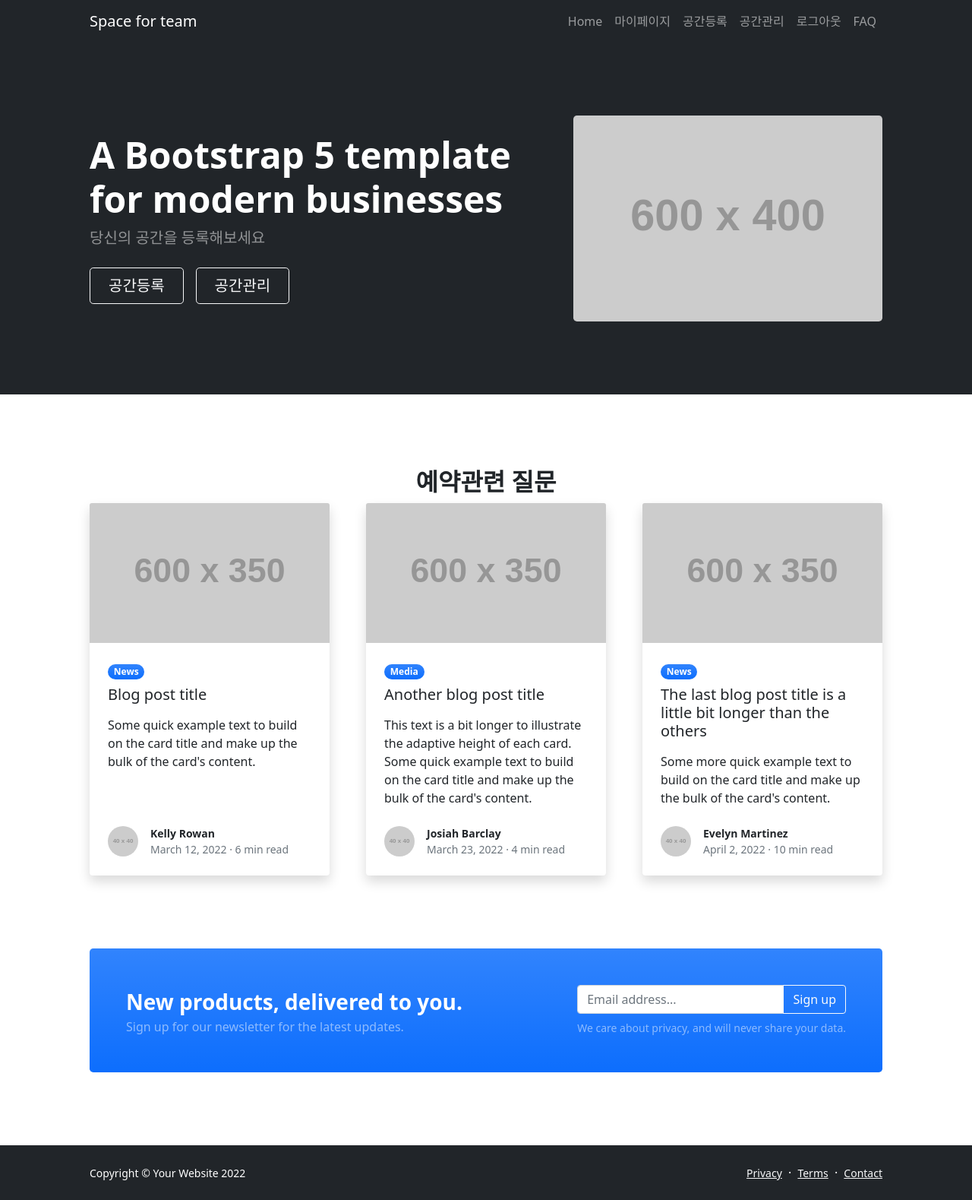
After one commit to RayMuan/Space_For_Team, a Java web app: page /host_index.jsp in a window 1280 px wide. The commit adds this page. Shown: the whole page at 76% size. Run offline with Tomcat 11, a stand-in JSP engine, Linux system fonts and the light colour scheme; some libraries are stand-ins or nearby versions.

Commit message:
booking,index

```diff
--- a/SpaceForTeam/src/main/webapp/booking/content.jsp
+++ b/SpaceForTeam/src/main/webapp/booking/content.jsp
@@ -1,7 +1,4 @@
-<<<<<<< HEAD
 
-=======
->>>>>>> branch 'master' of https://github.com/RayMuan/Space_For_Team.git
 <%@page import="com.space4team.user.db.UserDTO"%>
 <%@page import="com.space4team.booking.db.BookingDTO"%>
 <%@ page language="java" contentType="text/html; charset=UTF-8"
--- /dev/null
+++ b/SpaceForTeam/src/main/webapp/host_index.jsp
@@ -0,0 +1,170 @@
+<%@ page language="java" contentType="text/html; charset=UTF-8"
+    pageEncoding="UTF-8"%>
+<!DOCTYPE html>
+<html lang="en">
+    <head>
+        <meta charset="utf-8" />
+        <meta name="viewport" content="width=device-width, initial-scale=1, shrink-to-fit=no" />
+        <meta name="description" content="" />
+        <meta name="author" content="" />
+        <title>Space for team</title>
+        <!-- Favicon-->
+        <link rel="icon" type="image/x-icon" href="assets/favicon.ico" />
+        <!-- Bootstrap icons-->
+        <link href="https://cdn.jsdelivr.net/npm/bootstrap-icons@1.5.0/font/bootstrap-icons.css" rel="stylesheet" />
+        <!-- Core theme CSS (includes Bootstrap)-->
+        <link href="css/styles.css" rel="stylesheet" />
+    </head>
+    <body class="d-flex flex-column h-100">
+        <main class="flex-shrink-0">
+            <!-- Navigation-->
+            <nav class="navbar navbar-expand-lg navbar-dark bg-dark">
+                <div class="container px-5">
+                    <a class="navbar-brand" href="index.jsp">Space for team</a>
+                    <button class="navbar-toggler" type="button" data-bs-toggle="collapse" data-bs-target="#navbarSupportedContent" aria-controls="navbarSupportedContent" aria-expanded="false" aria-label="Toggle navigation"><span class="navbar-toggler-icon"></span></button>
+                    <div class="collapse navbar-collapse" id="navbarSupportedContent">
+                        <ul class="navbar-nav ms-auto mb-2 mb-lg-0">
+                            <li class="nav-item"><a class="nav-link" href="h_index.jsp">Home</a></li>
+                            <li class="nav-item"><a class="nav-link" href="h_mypage.jsp">마이페이지</a></li>
+                            <li class="nav-item"><a class="nav-link" href="spacePlus.jsp">공간등록</a></li>
+                            <li class="nav-item"><a class="nav-link" href="spaceCheck=.jsp">공간관리</a></li>
+                            <li class="nav-item"><a class="nav-link" href="logout.jsp">로그아웃</a></li>
+                            <li class="nav-item"><a class="nav-link" href="faq.jsp">FAQ</a></li>
+                        </ul>
+                    </div>
+                </div>
+            </nav>
+            <!-- Header-->
+            <header class="bg-dark py-5">
+                <div class="container px-5">
+                    <div class="row gx-5 align-items-center justify-content-center">
+                        <div class="col-lg-8 col-xl-7 col-xxl-6">
+                            <div class="my-5 text-center text-xl-start">
+                                <h1 class="display-5 fw-bolder text-white mb-2">A Bootstrap 5 template for modern businesses</h1>
+                                <p class="lead fw-normal text-white-50 mb-4">당신의 공간을 등록해보세요</p>
+                                <div class="d-grid gap-3 d-sm-flex justify-content-sm-center justify-content-xl-start">
+                                    <a class="btn btn-outline-light btn-lg px-4" href="spacePlus.jsp">공간등록</a>
+                                    <a class="btn btn-outline-light btn-lg px-4" href="spaceCheck.jsp">공간관리</a>
+                                </div>
+                            </div>
+                        </div>
+                        <div class="col-xl-5 col-xxl-6 d-none d-xl-block text-center"><img class="img-fluid rounded-3 my-5" src="https://dummyimage.com/600x400/343a40/6c757d" alt="..." /></div>
+                    </div>
+                </div>
+            </header>
+            <!-- Blog preview section-->
+            <section class="py-5">
+                <div class="container px-5 my-5">
+                    <div class="row gx-5 justify-content-center">
+                        <div class="col-lg-8 col-xl-6">
+                            <div class="text-center">
+                                <h2 class="fw-bolder">예약관련 질문</h2>
+                            </div>
+                        </div>
+                    </div>
+                    <div class="row gx-5">
+                        <div class="col-lg-4 mb-5">
+                            <div class="card h-100 shadow border-0">
+                                <img class="card-img-top" src="https://dummyimage.com/600x350/ced4da/6c757d" alt="..." />
+                                <div class="card-body p-4">
+                                    <div class="badge bg-primary bg-gradient rounded-pill mb-2">News</div>
+                                    <a class="text-decoration-none link-dark stretched-link" href="#!"><h5 class="card-title mb-3">Blog post title</h5></a>
+                                    <p class="card-text mb-0">Some quick example text to build on the card title and make up the bulk of the card's content.</p>
+                                </div>
+                                <div class="card-footer p-4 pt-0 bg-transparent border-top-0">
+                                    <div class="d-flex align-items-end justify-content-between">
+                                        <div class="d-flex align-items-center">
+                                            <img class="rounded-circle me-3" src="https://dummyimage.com/40x40/ced4da/6c757d" alt="..." />
+                                            <div class="small">
+                                                <div class="fw-bold">Kelly Rowan</div>
+                                                <div class="text-muted">March 12, 2022 &middot; 6 min read</div>
+                                            </div>
+                                        </div>
+                                    </div>
+                                </div>
+                            </div>
+                        </div>
+                        <div class="col-lg-4 mb-5">
+                            <div class="card h-100 shadow border-0">
+                                <img class="card-img-top" src="https://dummyimage.com/600x350/adb5bd/495057" alt="..." />
+                                <div class="card-body p-4">
+                                    <div class="badge bg-primary bg-gradient rounded-pill mb-2">Media</div>
+                                    <a class="text-decoration-none link-dark stretched-link" href="#!"><h5 class="card-title mb-3">Another blog post title</h5></a>
+                                    <p class="card-text mb-0">This text is a bit longer to illustrate the adaptive height of each card. Some quick example text to build on the card title and make up the bulk of the card's content.</p>
+                                </div>
+                                <div class="card-footer p-4 pt-0 bg-transparent border-top-0">
+                                    <div class="d-flex align-items-end justify-content-between">
+                                        <div class="d-flex align-items-center">
+                                            <img class="rounded-circle me-3" src="https://dummyimage.com/40x40/ced4da/6c757d" alt="..." />
+                                            <div class="small">
+                                                <div class="fw-bold">Josiah Barclay</div>
+                                                <div class="text-muted">March 23, 2022 &middot; 4 min read</div>
+                                            </div>
+                                        </div>
+                                    </div>
+                                </div>
+                            </div>
+                        </div>
+                        <div class="col-lg-4 mb-5">
+                            <div class="card h-100 shadow border-0">
+                                <img class="card-img-top" src="https://dummyimage.com/600x350/6c757d/343a40" alt="..." />
+                                <div class="card-body p-4">
+                                    <div class="badge bg-primary bg-gradient rounded-pill mb-2">News</div>
+                                    <a class="text-decoration-none link-dark stretched-link" href="#!"><h5 class="card-title mb-3">The last blog post title is a little bit longer than the others</h5></a>
+                                    <p class="card-text mb-0">Some more quick example text to build on the card title and make up the bulk of the card's content.</p>
+                                </div>
+                                <div class="card-footer p-4 pt-0 bg-transparent border-top-0">
+                                    <div class="d-flex align-items-end justify-content-between">
+                                        <div class="d-flex align-items-center">
+                                            <img class="rounded-circle me-3" src="https://dummyimage.com/40x40/ced4da/6c757d" alt="..." />
+                                            <div class="small">
+                                                <div class="fw-bold">Evelyn Martinez</div>
+                                                <div class="text-muted">April 2, 2022 &middot; 10 min read</div>
+                                            </div>
+                                        </div>
+                                    </div>
+                                </div>
+                            </div>
+                        </div>
+                    </div>
+
+                    <!-- Call to action-->
+                    <aside class="bg-primary bg-gradient rounded-3 p-4 p-sm-5 mt-5">
+                        <div class="d-flex align-items-center justify-content-between flex-column flex-xl-row text-center text-xl-start">
+                            <div class="mb-4 mb-xl-0">
+                                <div class="fs-3 fw-bold text-white">New products, delivered to you.</div>
+                                <div class="text-white-50">Sign up for our newsletter for the latest updates.</div>
+                            </div>
+                            <div class="ms-xl-4">
+                                <div class="input-group mb-2">
+                                    <input class="form-control" type="text" placeholder="Email address..." aria-label="Email address..." aria-describedby="button-newsletter" />
+                                    <button class="btn btn-outline-light" id="button-newsletter" type="button">Sign up</button>
+                                </div>
+                                <div class="small text-white-50">We care about privacy, and will never share your data.</div>
+                            </div>
+                        </div>
+                    </aside>
+                </div>
+            </section>
+        </main>
+        <!-- Footer-->
+        <footer class="bg-dark py-4 mt-auto">
+            <div class="container px-5">
+                <div class="row align-items-center justify-content-between flex-column flex-sm-row">
+                    <div class="col-auto"><div class="small m-0 text-white">Copyright &copy; Your Website 2022</div></div>
+                    <div class="col-auto">
+                        <a class="link-light small" href="#!">Privacy</a>
+                        <span class="text-white mx-1">&middot;</span>
+                        <a class="link-light small" href="#!">Terms</a>
+                        <span class="text-white mx-1">&middot;</span>
+                        <a class="link-light small" href="#!">Contact</a>
+                    </div>
+                </div>
+            </div>
+        </footer>
+        <!-- Bootstrap core JS-->
+        <script src="https://cdn.jsdelivr.net/npm/bootstrap@5.1.3/dist/js/bootstrap.bundle.min.js"></script>
+        <!-- Core theme JS-->
+        <script src="js/scripts.js"></script>
+    </body>
+</html>
```
Also changed, not shown: SpaceForTeam/src/main/webapp/guest_index.jsp (added, +168 -0 lines).
